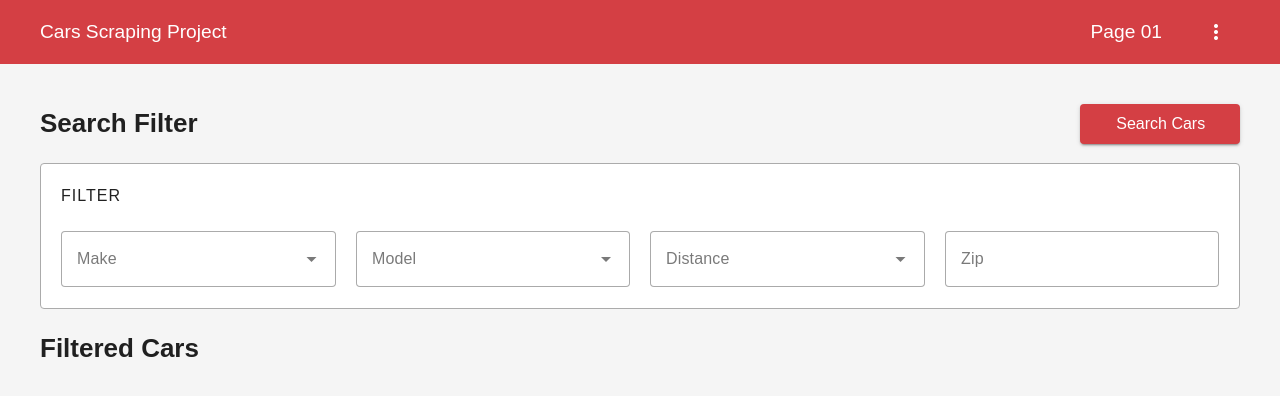
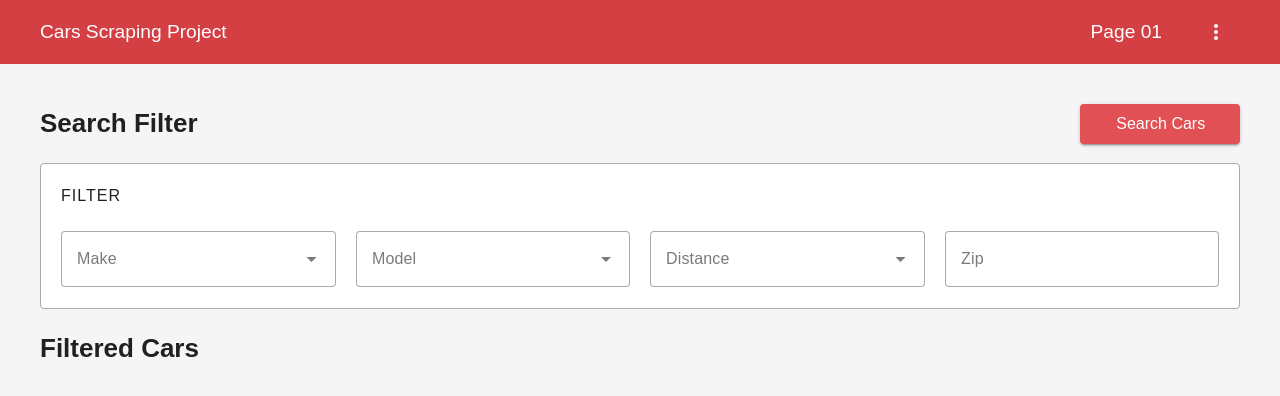
Before and after one commit to bilalrana351/cars-data-scraping-project, a Vue app in the folder Frontend/: page / in a window 1280 px wide. Shown: the top 396 px of the page. Built offline with nearby package versions, Linux system fonts and the light colour scheme.

Commit message:
Frontend Fixes

```diff
--- a/Frontend/src/pages/index.vue
+++ b/Frontend/src/pages/index.vue
@@ -225,7 +225,7 @@ main {
 }
 
 .button {
-  background-color: var(--primary-dark);
+  background-color: var(--primary-mid);
   color: white;
   height: 40px !important;
   width: 100%;
--- a/Frontend/src/styles/index.scss
+++ b/Frontend/src/styles/index.scss
@@ -2,6 +2,7 @@
     --primary: #fd5c63;
     --primary-light: #ffe3e4;
     --primary-dark: #d43f44;
+    --primary-mid: #e05054;
     --text: #b8b8b8;
     overflow: hidden;
 }
```
